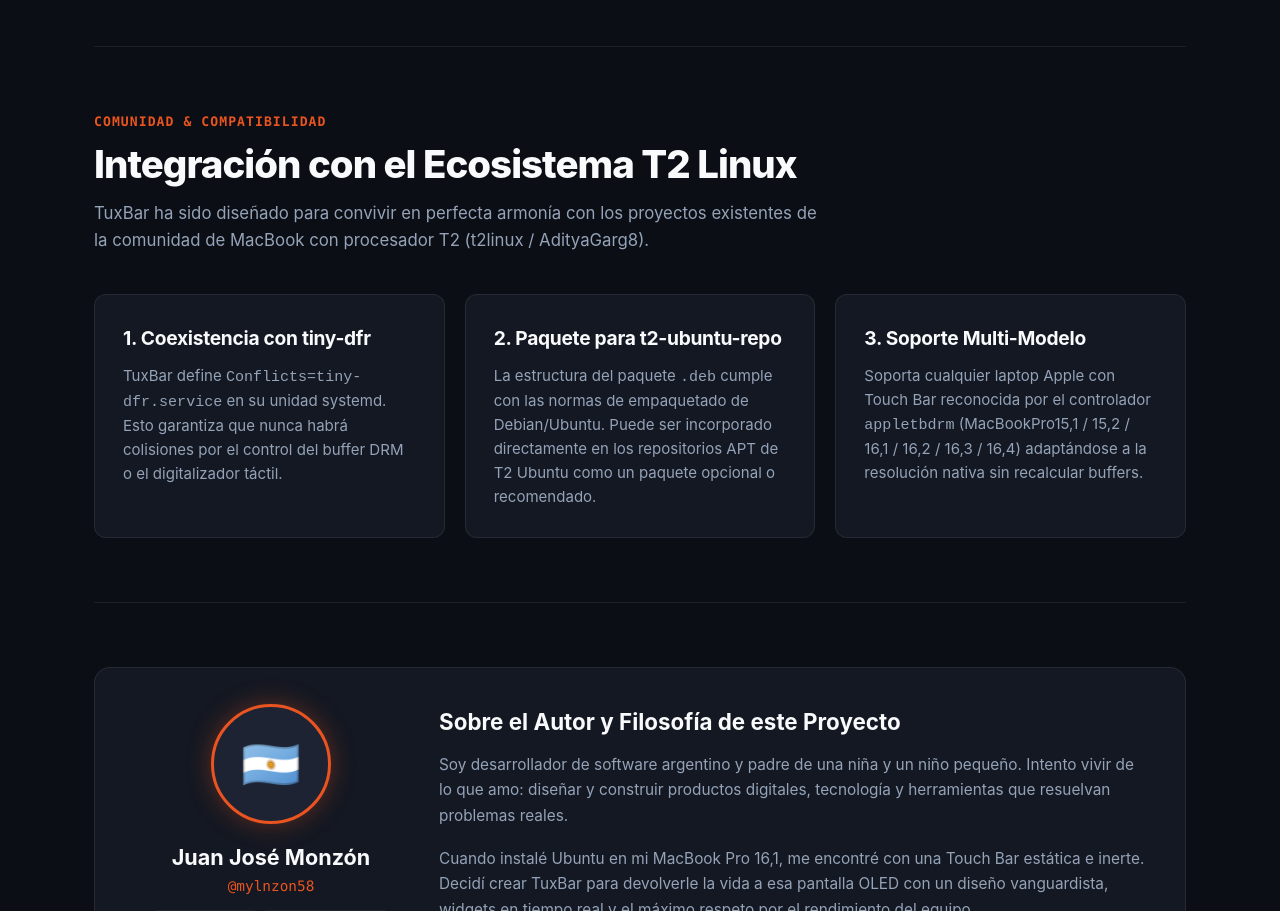
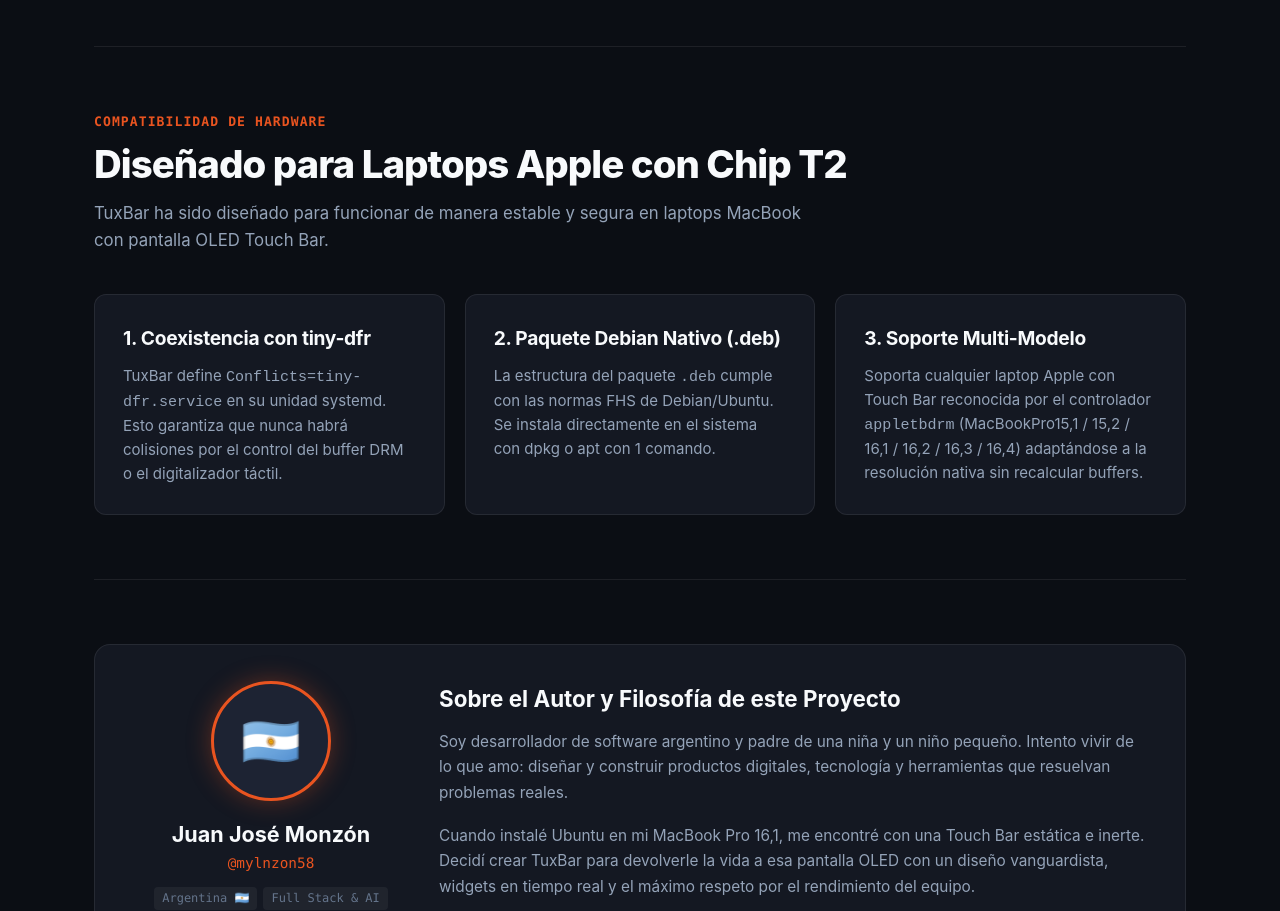
Before and after one commit to mylnzon58/tuxbar, a plain HTML site: page docs/index.html in a window 1280 px wide. Shown: the part 4277-5188 px from the top of the page. Drawn offline with Linux system fonts and the light colour scheme.

Commit message:
docs: focus hardware compatibility exclusively on Apple T2 specifications

```diff
--- a/docs/index.html
+++ b/docs/index.html
@@ -1163,13 +1163,13 @@
       </div>
     </div>
 
-    <!-- T2 Linux Ecosystem Strategy -->
+    <!-- Apple Hardware Compatibility -->
     <section id="t2-linux">
       <div class="section-head">
-        <div class="section-eyebrow">Comunidad & Compatibilidad</div>
-        <h2 class="section-title">Integración con el Ecosistema T2 Linux</h2>
+        <div class="section-eyebrow">Compatibilidad de Hardware</div>
+        <h2 class="section-title">Diseñado para Laptops Apple con Chip T2</h2>
         <p class="section-desc">
-          TuxBar ha sido diseñado para convivir en perfecta armonía con los proyectos existentes de la comunidad de MacBook con procesador T2 (t2linux / AdityaGarg8).
+          TuxBar ha sido diseñado para funcionar de manera estable y segura en laptops MacBook con pantalla OLED Touch Bar.
         </p>
       </div>
 
@@ -1182,9 +1182,9 @@
         </div>
 
         <div class="card">
-          <h3>2. Paquete para t2-ubuntu-repo</h3>
+          <h3>2. Paquete Debian Nativo (.deb)</h3>
           <p>
-            La estructura del paquete <code>.deb</code> cumple con las normas de empaquetado de Debian/Ubuntu. Puede ser incorporado directamente en los repositorios APT de T2 Ubuntu como un paquete opcional o recomendado.
+            La estructura del paquete <code>.deb</code> cumple con las normas FHS de Debian/Ubuntu. Se instala directamente en el sistema con dpkg o apt con 1 comando.
           </p>
         </div>
 
```
Also changed, not shown: 1 other file.
